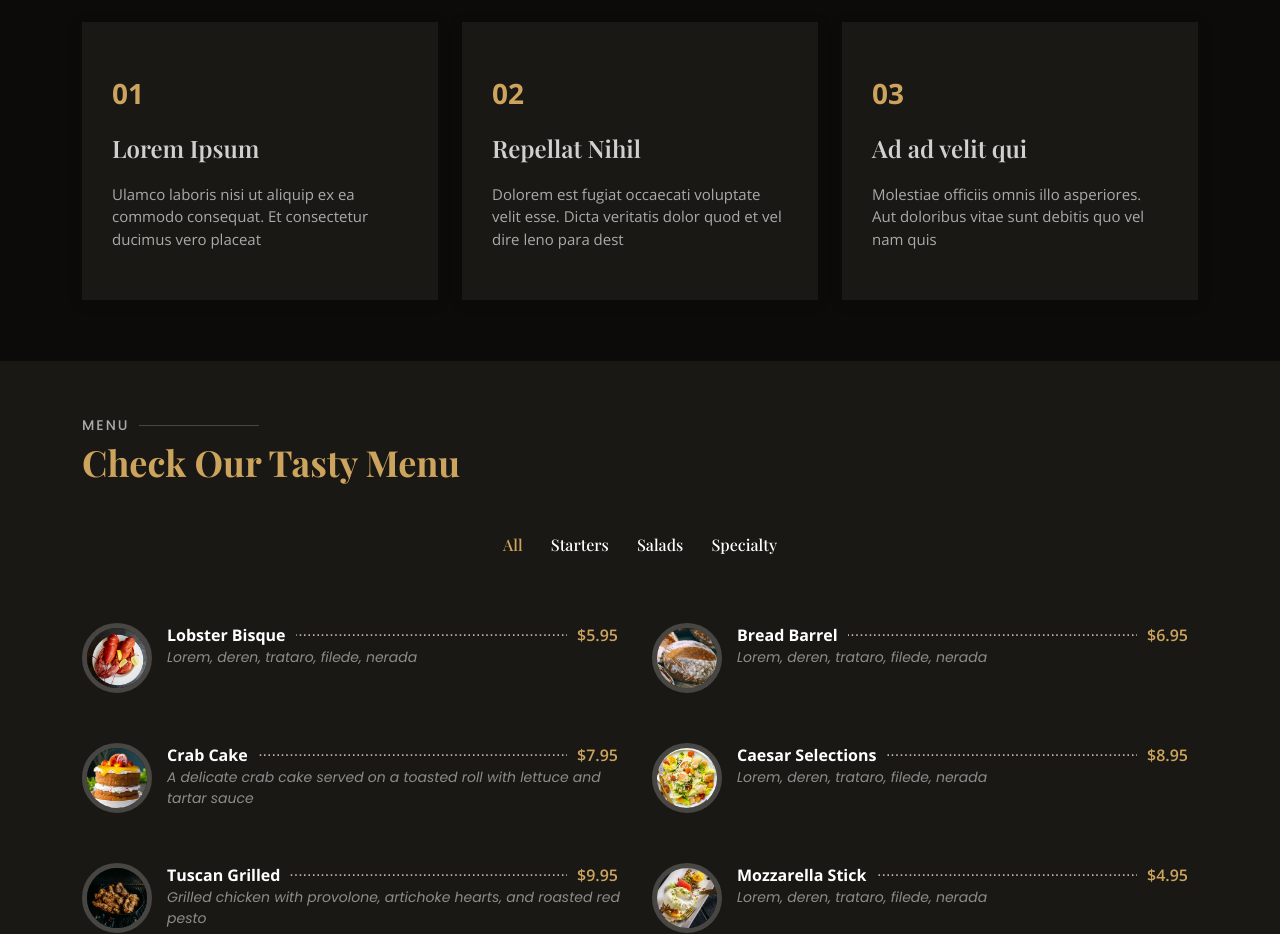
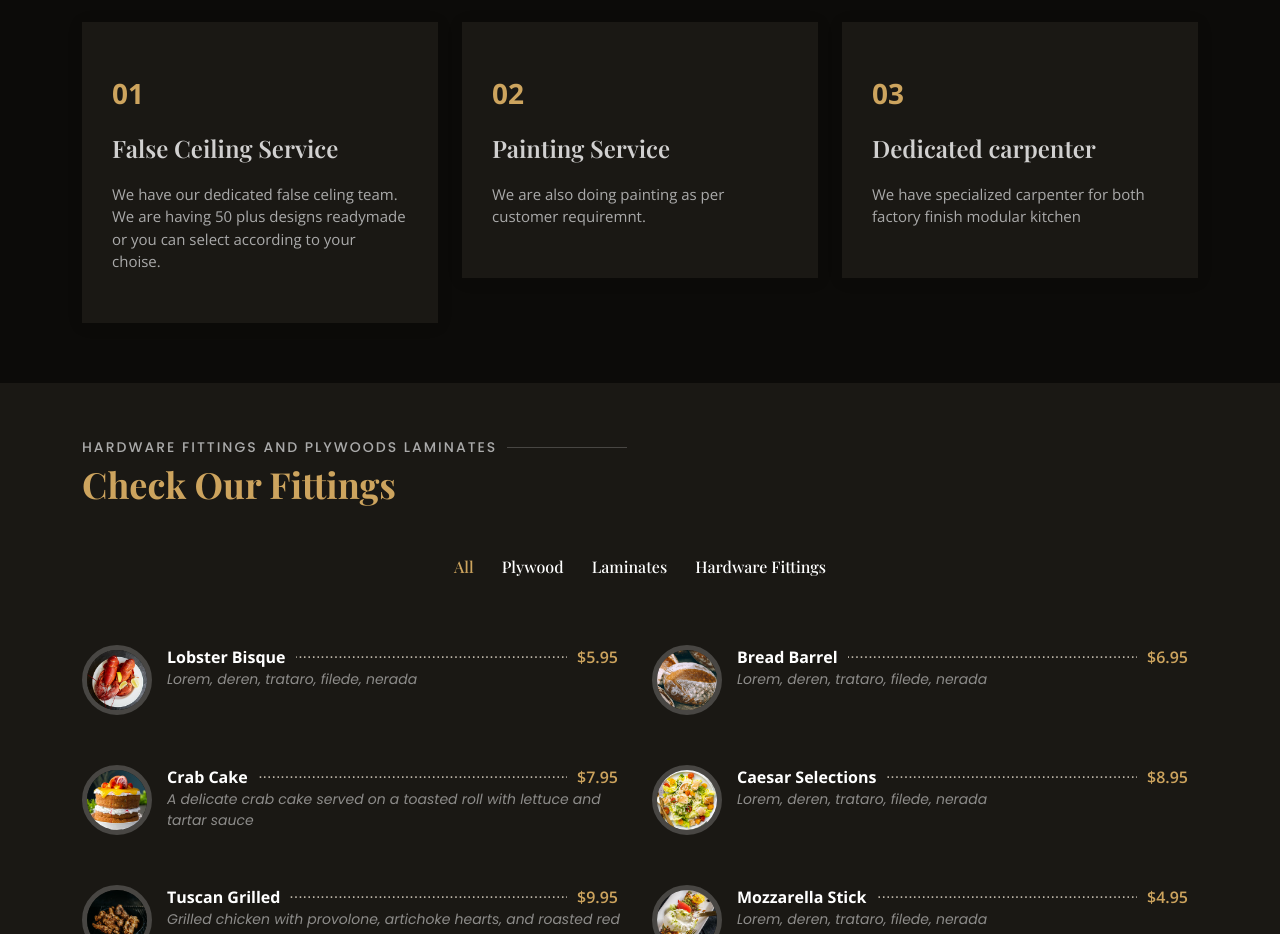
Before and after one commit to krushnachandra/interiorkia, a plain HTML site: page index.html in a window 1280 px wide. Shown: the part 1520-2454 px from the top of the page. Drawn offline with nearby package versions, Linux system fonts and the light colour scheme; a web font is replaced by a local one.

Commit message:
updated content

```diff
--- a/index.html
+++ b/index.html
@@ -29,7 +29,7 @@
   <link href="assets/css/style.css" rel="stylesheet">
 
   <!-- =======================================================
-  * Template Name: Restaurantly
+  * Template Name: Restaurant
   * Updated: Sep 20 2023 with Bootstrap v5.3.2
   * Template URL: https://bootstrapmade.com/restaurantly-restaurant-template/
   * Author: BootstrapMade.com
@@ -119,7 +119,8 @@
 
       </div>
     </div>
-  </section><!-- End Hero -->
+  </section>
+  <!-- End Hero -->
 
   <main id="main">
 
@@ -169,48 +170,49 @@
           <div class="col-lg-4">
             <div class="box" data-aos="zoom-in" data-aos-delay="100">
               <span>01</span>
-              <h4>Lorem Ipsum</h4>
-              <p>Ulamco laboris nisi ut aliquip ex ea commodo consequat. Et consectetur ducimus vero placeat</p>
+              <h4>False Ceiling Service</h4>
+              <p>We have our dedicated false celing team. We are having 50 plus designs readymade or you can select according to your choise.</p>
             </div>
           </div>
 
           <div class="col-lg-4 mt-4 mt-lg-0">
             <div class="box" data-aos="zoom-in" data-aos-delay="200">
               <span>02</span>
-              <h4>Repellat Nihil</h4>
-              <p>Dolorem est fugiat occaecati voluptate velit esse. Dicta veritatis dolor quod et vel dire leno para dest</p>
+              <h4>Painting Service</h4>
+              <p>We are also doing painting as per customer requiremnt.</p>
             </div>
           </div>
 
           <div class="col-lg-4 mt-4 mt-lg-0">
             <div class="box" data-aos="zoom-in" data-aos-delay="300">
               <span>03</span>
-              <h4> Ad ad velit qui</h4>
-              <p>Molestiae officiis omnis illo asperiores. Aut doloribus vitae sunt debitis quo vel nam quis</p>
+              <h4> Dedicated carpenter</h4>
+              <p>We have specialized carpenter for both factory finish modular kitchen</p>
             </div>
           </div>
 
         </div>
 
       </div>
-    </section><!-- End Why Us Section -->
+    </section>
+    <!-- End Why Us Section -->
 
     <!-- ======= Menu Section ======= -->
     <section id="menu" class="menu section-bg">
       <div class="container" data-aos="fade-up">
 
         <div class="section-title">
-          <h2>Menu</h2>
-          <p>Check Our Tasty Menu</p>
+          <h2>Hardware Fittings and Plywoods Laminates</h2>
+          <p>Check Our Fittings</p>
         </div>
 
         <div class="row" data-aos="fade-up" data-aos-delay="100">
           <div class="col-lg-12 d-flex justify-content-center">
             <ul id="menu-flters">
               <li data-filter="*" class="filter-active">All</li>
-              <li data-filter=".filter-starters">Starters</li>
-              <li data-filter=".filter-salads">Salads</li>
-              <li data-filter=".filter-specialty">Specialty</li>
+              <li data-filter=".filter-starters">Plywood</li>
+              <li data-filter=".filter-salads">Laminates</li>
+              <li data-filter=".filter-specialty">Hardware Fittings</li>
             </ul>
           </div>
         </div>
```
Also changed, not shown: inner-page.html (+11 -12 lines), assets/fab-icon.JPG (added), assets/img/favicon.JPG (added), assets/img/favicon.png (deleted), assets/img/gallery/logo.JPG (added), assets/img/gallery/pooja-mandin.JPG (added).
